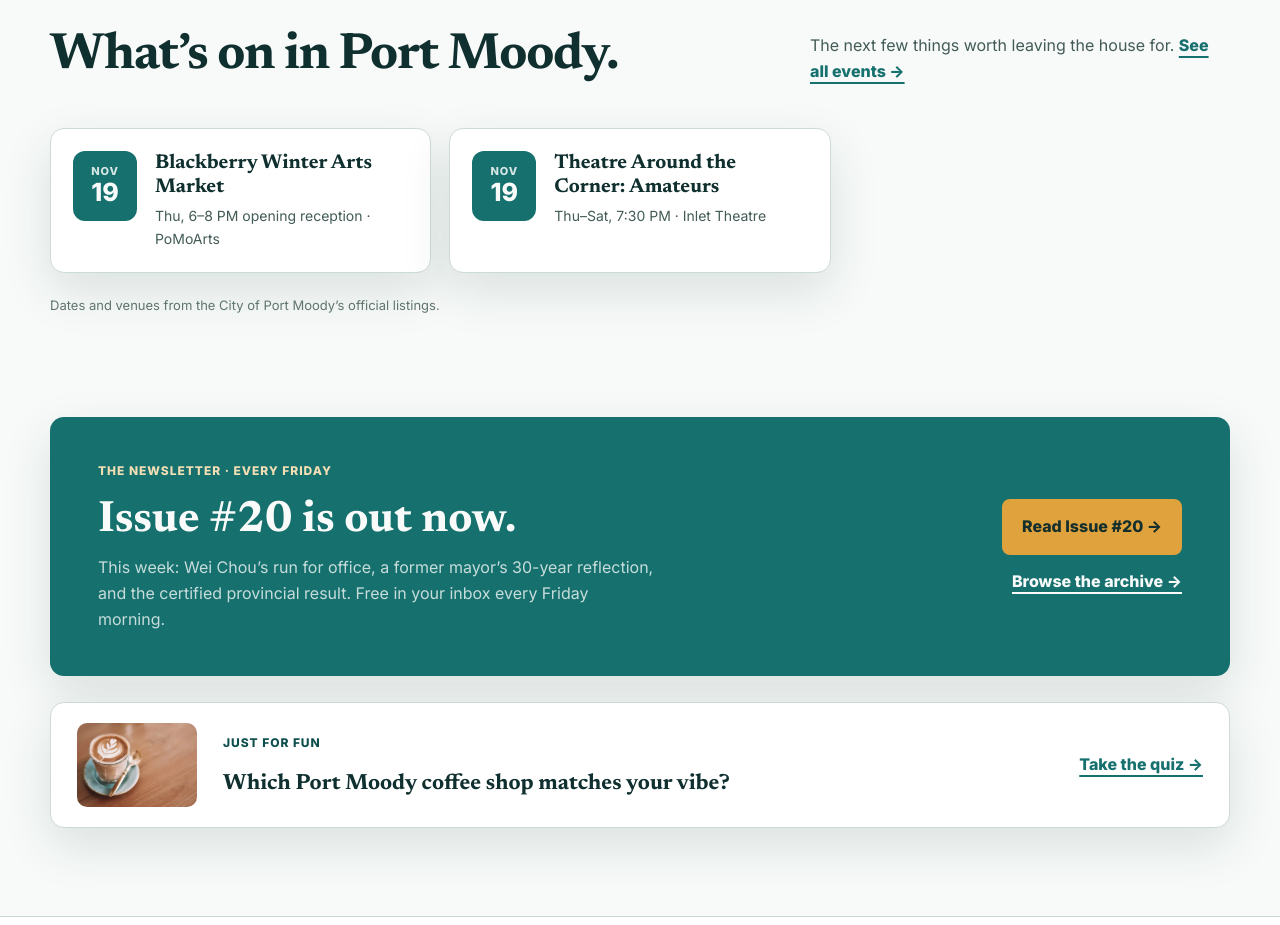
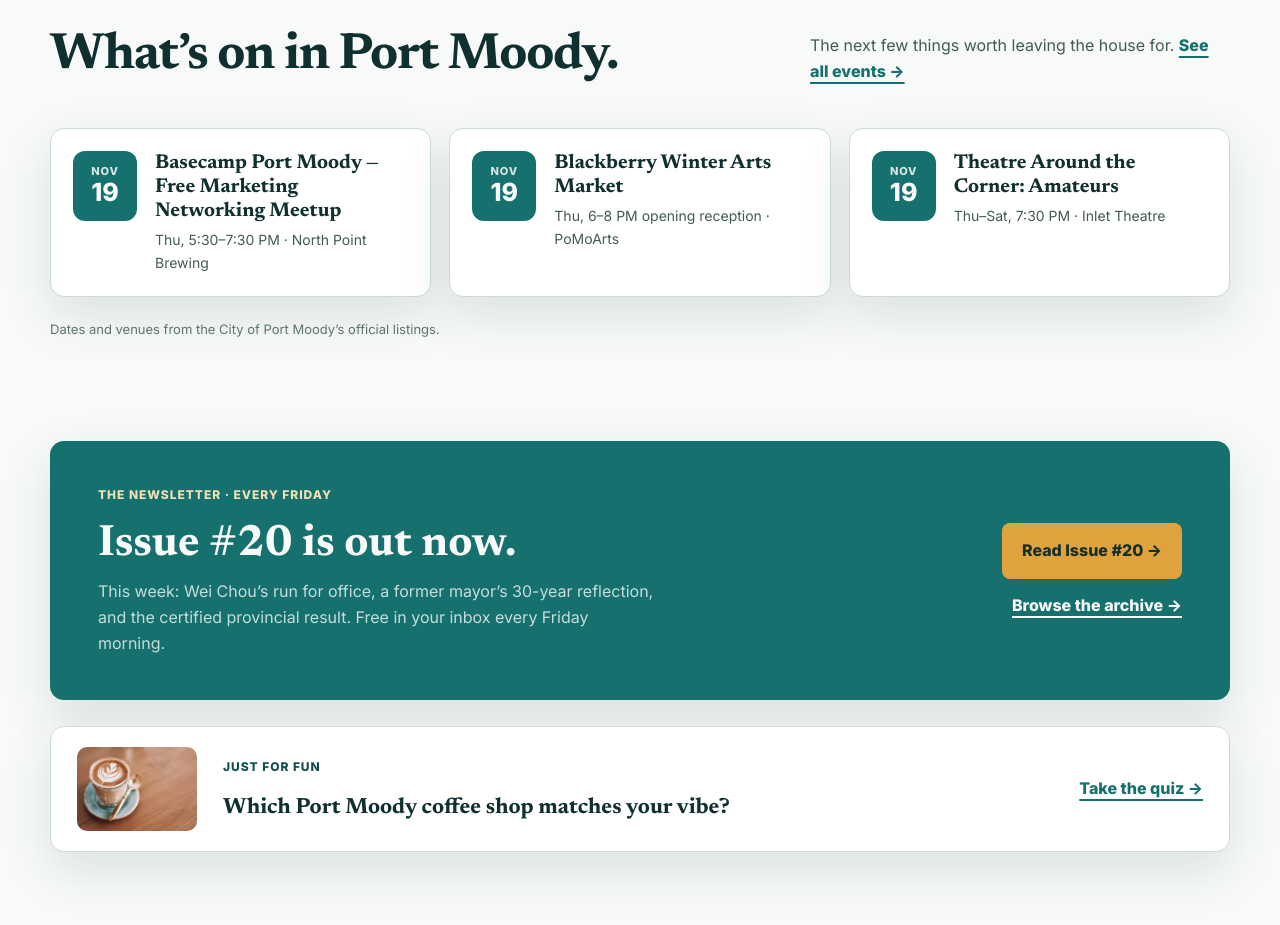
Before and after one commit to DivyamKauhsik/port-moody-pulse, a plain HTML site: page index.html in a window 1280 px wide. Shown: the part 2580-3505 px from the top of the page. Drawn offline with Linux system fonts and the light colour scheme; no server answers.

Commit message:
Pulse site update: index.html

```diff
--- a/index.html
+++ b/index.html
@@ -470,6 +470,13 @@
           <article class="event-card">
             <div class="event-date" aria-hidden="true"><span>Nov</span><strong>19</strong></div>
             <div>
+              <h3>Basecamp Port Moody — Free Marketing Networking Meetup</h3>
+              <p>Thu, 5:30&#8211;7:30&#160;PM &#183; North Point Brewing</p>
+            </div>
+          </article>
+          <article class="event-card">
+            <div class="event-date" aria-hidden="true"><span>Nov</span><strong>19</strong></div>
+            <div>
               <h3>Blackberry Winter Arts Market</h3>
               <p>Thu, 6&#8211;8&#160;PM opening reception &#183; PoMoArts</p>
             </div>
```
